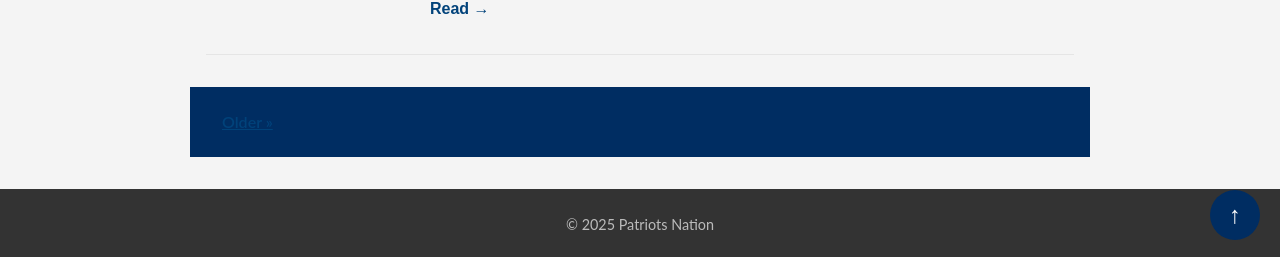
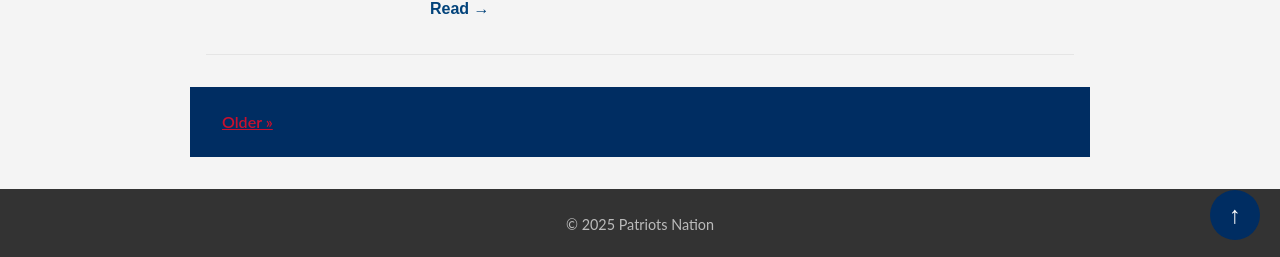
Before and after one commit to bshroats5/Patriots_Nation, a Jekyll site: the page built from blog/index.html, in a window 1280 px wide and 1400 px high, scrolled down 474 px. Shown: the part 1140-1397 px from the top of the window. Built offline with Jekyll 4.4.1, drawn with Linux system fonts in a browser that asks for light colours; the list of posts is cut into pages by our own code.

Commit message:
Update pagination link color in styles.css
Changed the color of pagination links from #01427a to #C8102E to improve visual consistency or meet design requirements.

```diff
--- a/assets/css/styles.css
+++ b/assets/css/styles.css
@@ -722,6 +722,6 @@ footer {
   justify-content:space-between;
 }
 .pagination a{
-  color:#01427a;
+  color:#C8102E;
   font-weight:600;
 }
```
